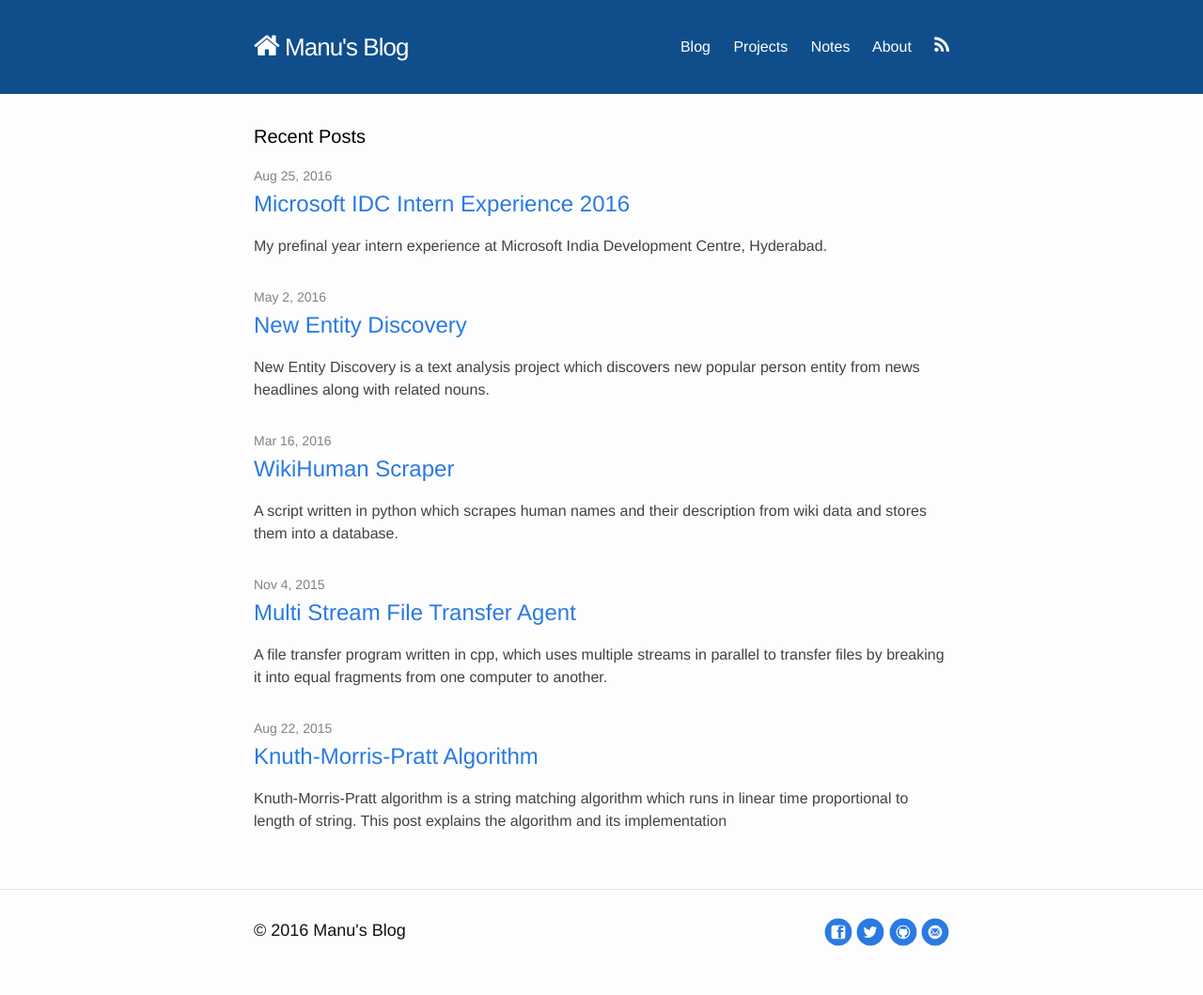
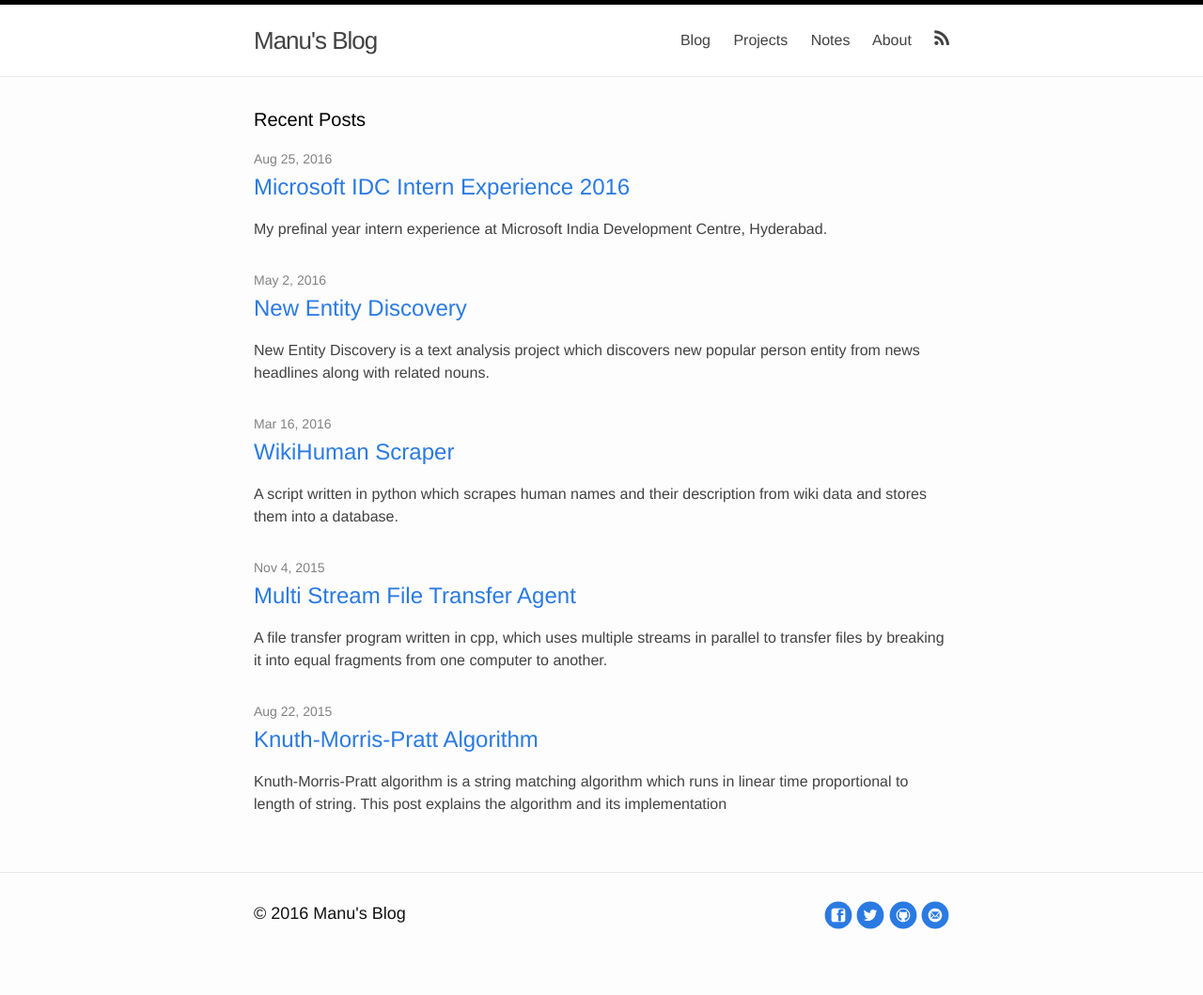
Before and after one commit to manuchandel/manuchandel.github.io, a Jekyll site: the page built from index.html, in a window 1280 px wide. Shown: the whole page at 94% size. Built offline with Jekyll 4.4.1, drawn with Linux system fonts in a browser that asks for light colours; nearby versions of some CDN libraries.

Commit message:
changed layout

```diff
--- a/_includes/header.html
+++ b/_includes/header.html
@@ -5,7 +5,7 @@
 -->
   <div class="wrapper">
 
-    <a class="site-title" href="{{ site.baseurl }}/"><i class="fa fa-home" aria-hidden="true" style="font-size:30px;"></i> {{site.title}}</a>
+    <a class="site-title" href="{{ site.baseurl }}/"> {{site.title}}</a>
 
     <nav class="site-nav">
       <a href="#" class="menu-icon">
--- a/_sass/_layout.scss
+++ b/_sass/_layout.scss
@@ -2,8 +2,9 @@
  * Site header
  */
 .site-header {
-
-    height: 100px;
+    border-top:  5px solid black;
+    border-bottom: 1px solid $grey-color-light;
+    height: 76px;
     background-color:$background-color;
     // Positioning context for the mobile navigation icon
     position: relative;
@@ -15,25 +16,25 @@
     font-weight: 300;
 
     letter-spacing: -1px;
-    line-height: 100px;
+    line-height: 76px;
     float: left;
 
     &,
     &:visited {
-        color: #fff;
+        color: $grey-color-dark;
     }
 }
 
 .site-nav {
     float: right;
-    line-height: 100px;
+    line-height: 76px;
 
     .menu-icon {
         display: none;
     }
 
     .page-link {
-        color: #fff;
+        color: $grey-color-dark;
         line-height: $base-line-height;
 
         // Gaps between nav items, but not on the last one
@@ -45,7 +46,7 @@
 
     @include media-query($on-palm) {
         position: absolute;
-        top: 30px;
+        top: 20px;
         right: $spacing-unit / 2;
         background-color: #fdfdfd;
         border: 1px solid $grey-color-light;
--- a/css/main.scss
+++ b/css/main.scss
@@ -15,7 +15,7 @@ $base-line-height: 1.5;
 $spacing-unit:     30px;
 
 $text-color:       #111;
-$background-color:  #104E8B;
+$background-color:  #fff;
 $brand-color:      #2a7ae2;
 
 $grey-color:       #828282;
```
